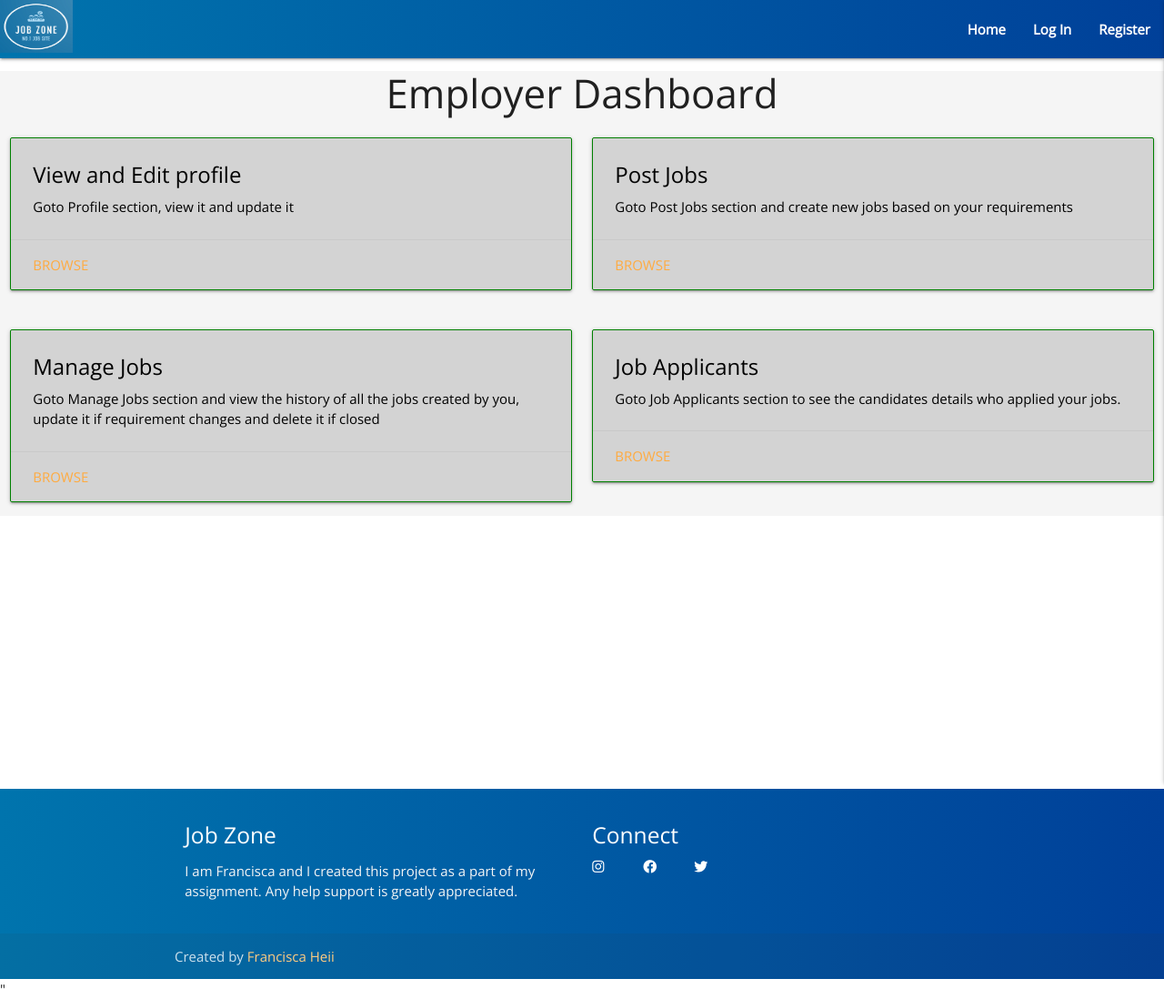
After one commit to Francisca-Heii/jobzone-crud, a Flask app: page /employerHome in a window 1280 px wide. The commit adds this page. Shown: the whole page at 91% size. Run offline with Flask 2, Linux system fonts and the light colour scheme; some libraries are stand-ins or nearby versions.

Commit message:
employer and jobseeker homepage

```diff
--- a/static/css/style.css
+++ b/static/css/style.css
@@ -54,7 +54,7 @@ label {
 }
 
 a {
-    cursor: pointer
+    cursor: pointer!important;
 }
 
 .joseeker-profile-row {
@@ -62,10 +62,15 @@ a {
 }
 
 .jobsearch-div {
-    border: 1px solid;
-    background-color: lightgray;
-    border-color: green;
-    border-radius: 2px;
+    border: 1px solid!important;
+    background-color: lightgray!important;
+    border-color: green!important;
+    border-radius: 2px!important;
+
+}
+
+.dashboard-text{
+    color:black!important;
 }
 
 .jobsearch-td {
--- /dev/null
+++ b/templates/employer/home.html
@@ -0,0 +1,56 @@
+{% extends "base.html" %}
+{% block content %}
+<h3 class="center-align">Employer Dashboard</h3>
+
+
+    <div class="row ">
+        <div class="col s6 m6">
+          <div class="card jobsearch-div">
+            <div class="card-content black-text">
+              <span class="card-title">View and Edit profile</span>
+              <p>Goto Profile section, view it and update it</p>
+            </div>
+            <div class="card-action black-text">
+                <a href="{{ url_for('profile', username=session['user'])}}">BROWSE</a>
+            </div>
+          </div>
+        </div>
+        <div class="col s6 m6">
+            <div class="card jobsearch-div">
+              <div class="card-content black-text">
+                <span class="card-title black-text">Post Jobs</span>
+                <p>Goto Post Jobs section and create new jobs based on your requirements</p>
+              </div>
+              <div class="card-action black-text">
+                  <a href="{{ url_for('profile', username=session['user'])}}">BROWSE </a>
+              </div>
+            </div>
+          </div>
+      </div>
+      <div class="row">
+        <div class="col s6 m6">
+          <div class="card jobsearch-div">
+            <div class="card-content black-text">
+              <span class="card-title ">Manage Jobs</span>
+              <p>Goto Manage Jobs section and view the history of all the jobs created by you,
+                   update it if requirement changes and delete it if closed</p>
+            </div>
+            <div class="card-action">
+                <a href="{{ url_for('profile', username=session['user'])}}">BROWSE</a>
+            </div>
+          </div>
+        </div>
+        <div class="col s6 m6">
+            <div class="card jobsearch-div">
+              <div class="card-content black-text">
+                <span class="card-title black-text">Job Applicants</span>
+                <p>Goto Job Applicants section to see the candidates details who applied your jobs.<br></p>
+              </div>
+              <div class="card-action black-text">
+                  <a href="{{ url_for('profile', username=session['user'])}}">BROWSE </a>
+              </div>
+            </div>
+          </div>
+      </div>
+
+{% endblock %}
```
Also changed, not shown: templates/jobseeker/home.html (added, +32 -0 lines), templates/jobseeker/profile.html (+10 -11 lines).
